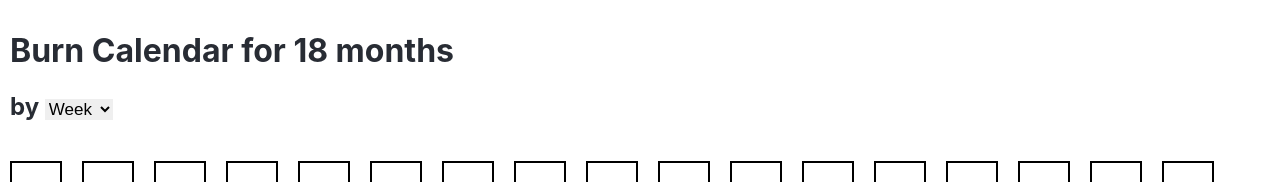
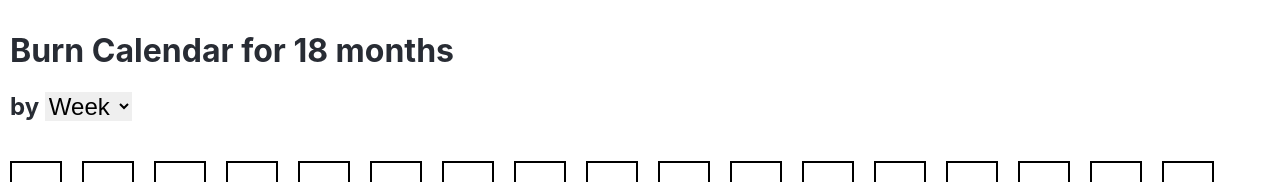
Before and after one commit to szaboat/burn-calendar, a React (Create React App) app: page / in a window 1280 px wide. Shown: the top 182 px of the page. Built offline with nearby package versions, Linux system fonts and the light colour scheme.

Commit message:
set option size

```diff
--- a/src/App.css
+++ b/src/App.css
@@ -47,5 +47,5 @@
 
 option, select {
   border: 0 none;
-  font-size: calc(3vmin - 7px);
+  font-size: calc(3vmin);
 }
```
